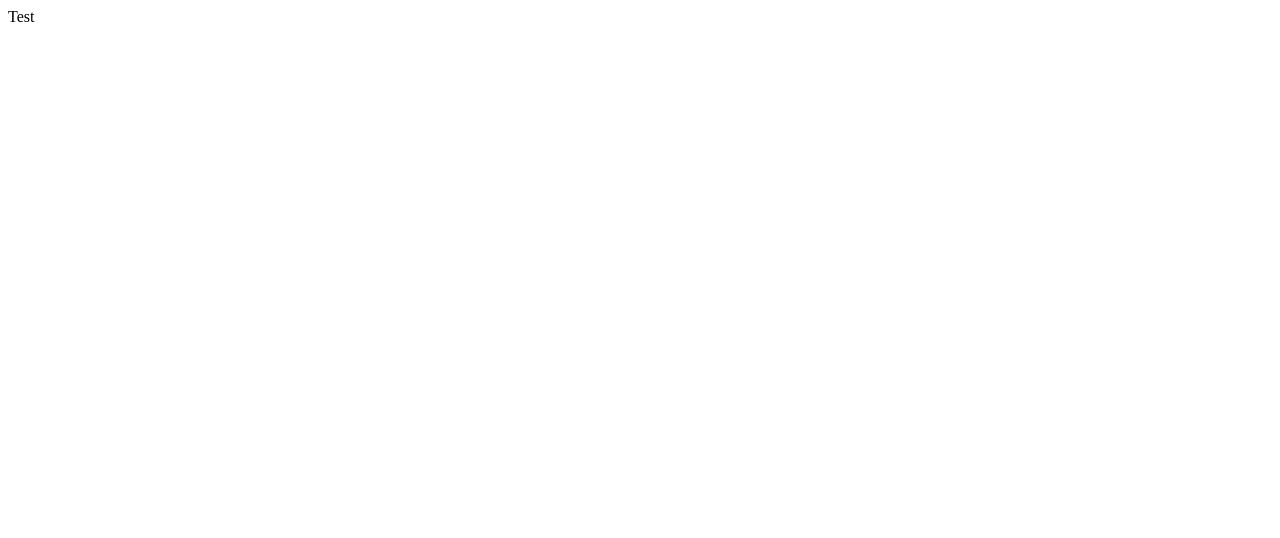
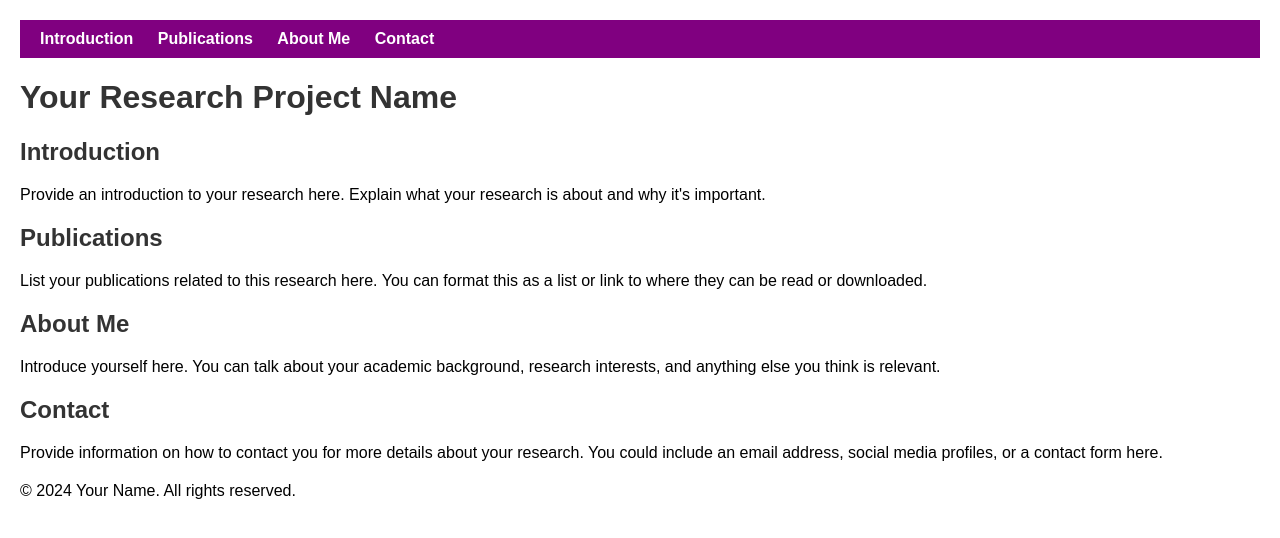
Before and after one commit to maskur/maskur.github.io, a plain HTML site: page index.html in a window 1280 px wide. Drawn offline with Linux system fonts and the light colour scheme.

Commit message:
template test

```diff
--- a/index.html
+++ b/index.html
@@ -1 +1,55 @@
-Test
+<!DOCTYPE html>
+<html lang="en">
+<head>
+    <meta charset="UTF-8">
+    <meta name="viewport" content="width=device-width, initial-scale=1.0">
+    <title>Your Research Project Name</title>
+    <style>
+        body { font-family: Arial, sans-serif; margin: 20px; }
+        .nav-bar { background-color: #800080; padding: 10px; }
+        .nav-bar a { color: white; padding: 10px; text-decoration: none; font-weight: bold; }
+        .nav-bar a:hover { background-color: #5d005d; }
+        header, section, footer { margin-bottom: 20px; }
+        h1, h2 { color: #333; }
+        footer { margin-top: 20px; }
+    </style>
+</head>
+<body>
+
+<div class="nav-bar">
+    <a href="#introduction">Introduction</a>
+    <a href="#publications">Publications</a>
+    <a href="#about">About Me</a>
+    <a href="#contact">Contact</a>
+</div>
+
+<header>
+    <h1>Your Research Project Name</h1>
+</header>
+
+<section id="introduction">
+    <h2>Introduction</h2>
+    <p>Provide an introduction to your research here. Explain what your research is about and why it's important.</p>
+</section>
+
+<section id="publications">
+    <h2>Publications</h2>
+    <p>List your publications related to this research here. You can format this as a list or link to where they can be read or downloaded.</p>
+</section>
+
+<section id="about">
+    <h2>About Me</h2>
+    <p>Introduce yourself here. You can talk about your academic background, research interests, and anything else you think is relevant.</p>
+</section>
+
+<section id="contact">
+    <h2>Contact</h2>
+    <p>Provide information on how to contact you for more details about your research. You could include an email address, social media profiles, or a contact form here.</p>
+</section>
+
+<footer>
+    <p>© 2024 Your Name. All rights reserved.</p>
+</footer>
+
+</body>
+</html>
```
